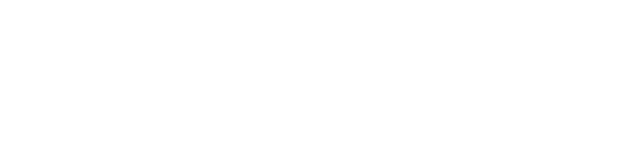
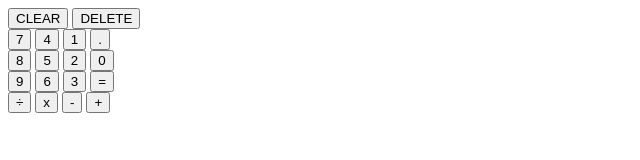
Before and after one commit to RMikhaeal/calculator, a plain HTML site: page index.html in a window 1280 px wide. Shown: the whole page, without its empty margins (0-640 px from the left). Drawn offline with Linux system fonts and the light colour scheme.

Commit message:
Add calculator buttons

```diff
--- a/index.html
+++ b/index.html
@@ -8,6 +8,37 @@
   <title>Calculator</title>
 </head>
 <body>
-
+  <div class="container">
+    <div class="top-buttons">
+      <button id="clear">CLEAR</button>
+      <button id="del">DELETE</button>
+    </div>
+    <div class="buttons">
+      <div class="column">
+        <button id="seven">7</button>
+        <button id="four">4</button>
+        <button id="one">1</button>
+        <button id="deci">.</button>
+      </div>
+      <div class="column">
+        <button id="eight">8</button>
+        <button id="five">5</button>
+        <button id="two">2</button>
+        <button id="zero">0</button>
+      </div>
+      <div class="column">
+        <button id="nine">9</button>
+        <button id="six">6</button>
+        <button id="three">3</button>
+        <button id="equal">=</button>
+      </div>
+      <div class="column">
+        <button id="divide">&#247;</button>
+        <button id="multiply">x</button>
+        <button id="subtract">-</button>
+        <button id="add">+</button>
+      </div>
+    </div>
+  </div>
 </body>
 </html>
```
